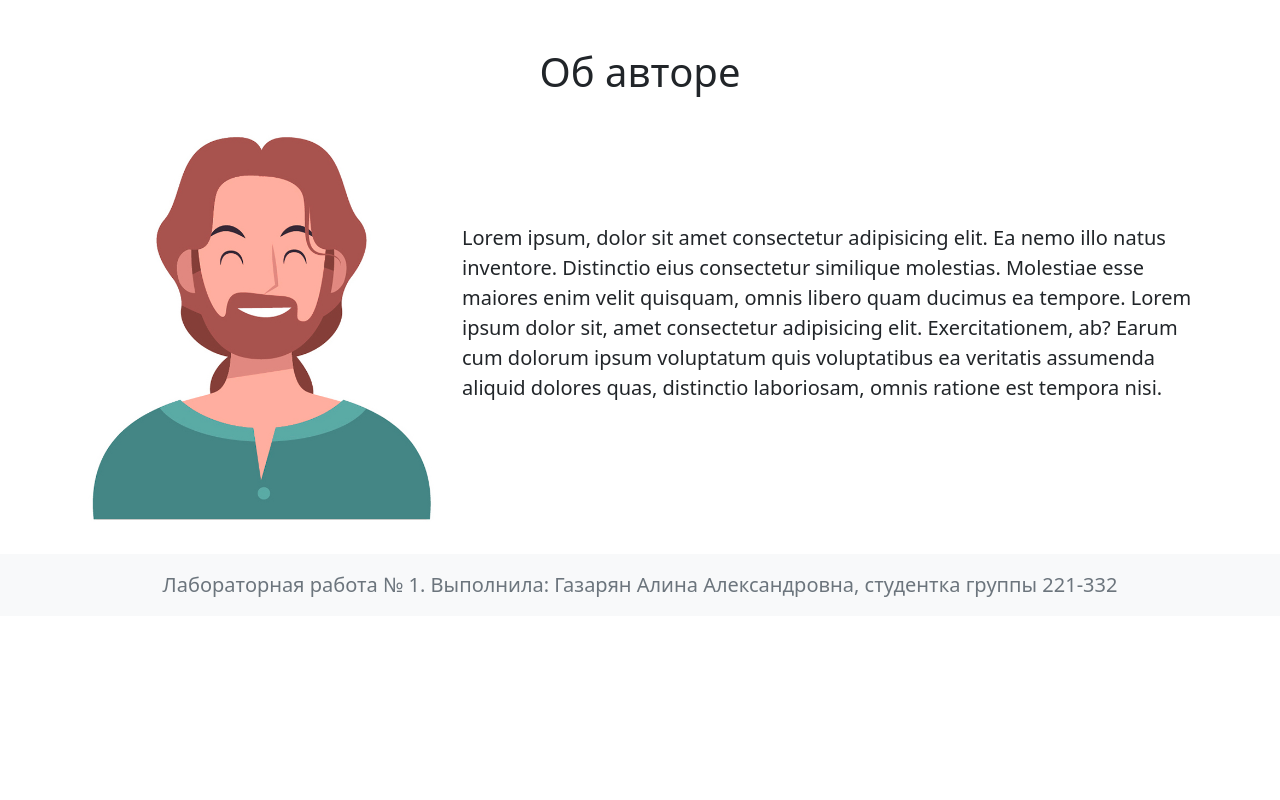
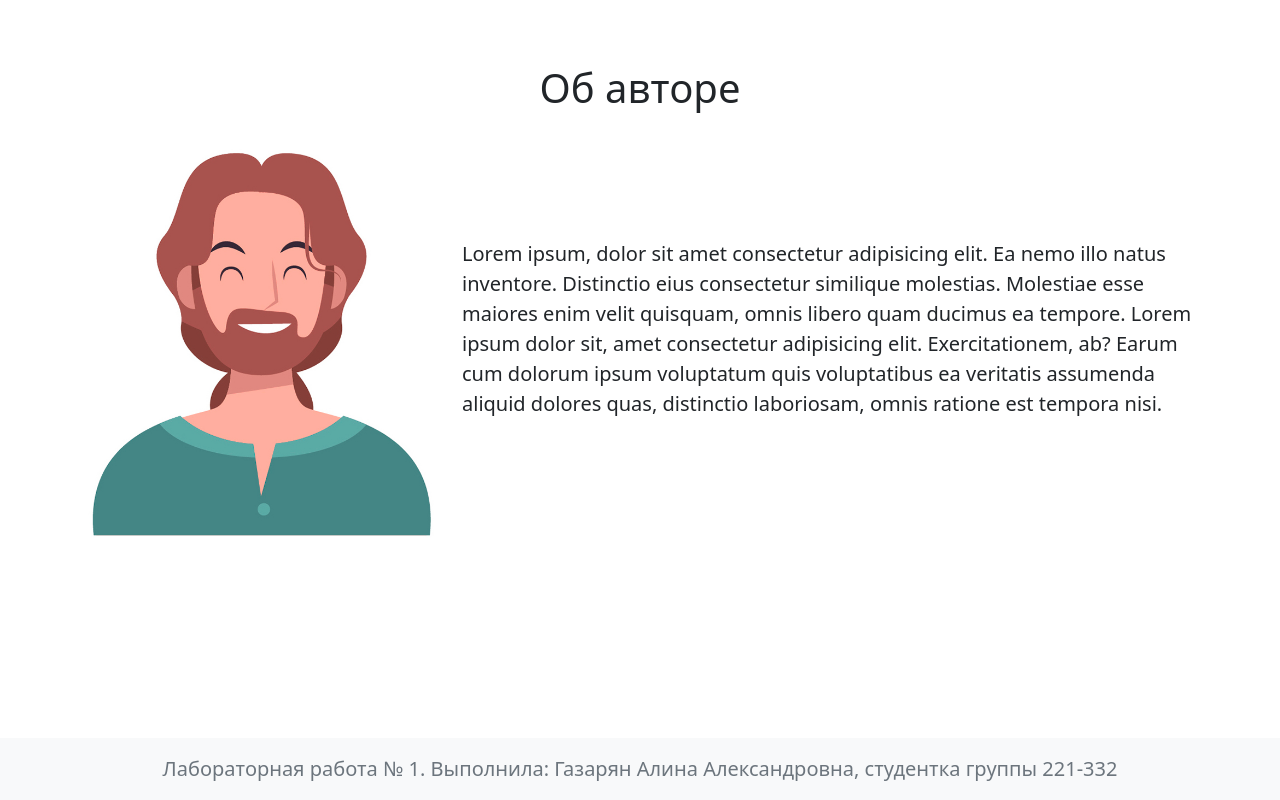
Before and after one commit to alinagazaryan/gazaryan-web-dev-2024-2, a Flask app: page /about in a window 1280 px wide. Shown: the part 62-862 px from the top of the page. Before the commit the page ends 659 px from the top, so only its background shows below. Run offline with Flask 2, Linux system fonts and the light colour scheme.

Commit message:
lab_1 corrected

```diff
--- a/lab-1/app/static/styles.css
+++ b/lab-1/app/static/styles.css
@@ -6,15 +6,16 @@
     max-width: 100%;
 }
 
+.content {
+    display: flex;
+    flex-direction: column;
+    justify-content: space-between;
+    height: 100vh;
+}
+
 .footer {
     position: bottom;
     left: 0;
     bottom: 0;
     width: 100%;
 }
-/*
-.footer{
-    position: absolute;
-    bottom: 0;
-    /* left: 0; */
-} */
--- a/lab-1/app/templates/base.html
+++ b/lab-1/app/templates/base.html
@@ -45,7 +45,7 @@
       </div>
     </nav>
   </header>
-
+<div class="content">
   <main class="my-3">
     <div class="container">
       {% block content %}
@@ -63,7 +63,7 @@
       <span class="text-muted">Лабораторная работа № 1. Выполнила: Газарян Алина Александровна, студентка группы 221-332</span>
     </div>
   </footer>
-
+</div>
 </body>
 
 </html>
```
